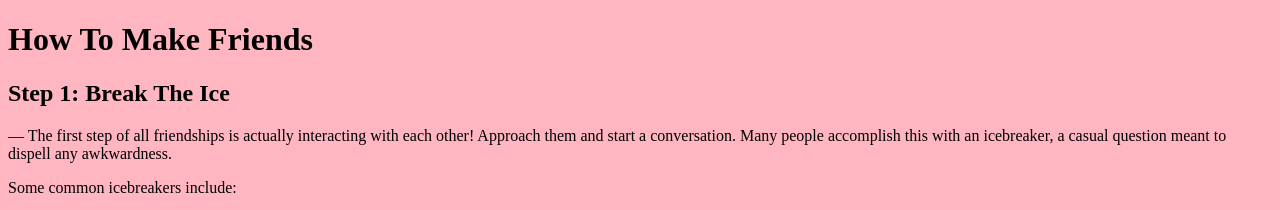
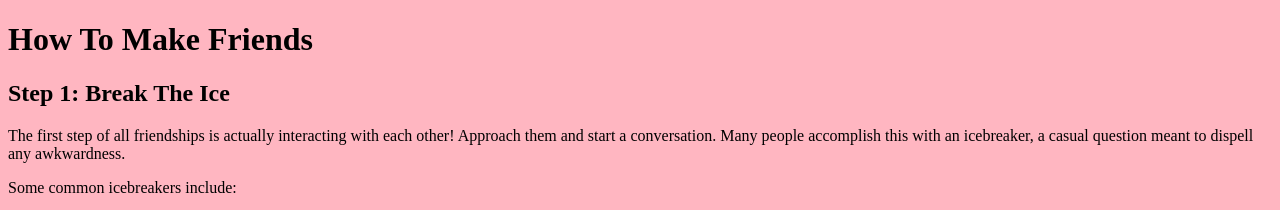
Before and after one commit to ItsKenakae/Jasmine.gethub.io, a plain HTML site: page index.html in a window 1280 px wide. Shown: the top 210 px of the page. Drawn offline with Linux system fonts and the light colour scheme.

Commit message:
Update index.html

```diff
--- a/index.html
+++ b/index.html
@@ -9,7 +9,7 @@ body {background: lightpink;}
 </style>
 <h1>How To Make Friends</h1>
 <h2>Step 1: Break The Ice</h2>
-<p> — The first step of all friendships is actually interacting with each other! Approach them and start a conversation. Many people accomplish this with an icebreaker, a casual question meant to dispell any awkwardness.</p>
+<p>The first step of all friendships is actually interacting with each other! Approach them and start a conversation. Many people accomplish this with an icebreaker, a casual question meant to dispell any awkwardness.</p>
 <p>Some common icebreakers include:</p>
   <ul>
     <li>Hi, my name is [inset name], what's yours?</li>
```
